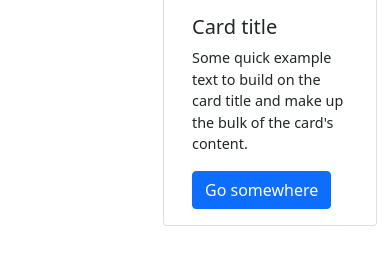
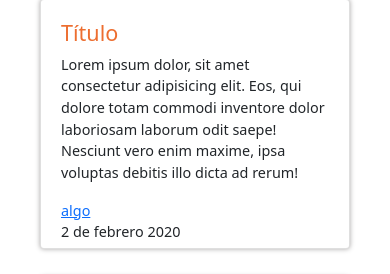
Before and after one commit to greenfreaks/r-gacsesystems, a PHP site: page /sections/home.html in a window 390 px wide. Shown: the part 637-911 px from the top of the page. Run offline with PHP 8.4, Linux system fonts and the light colour scheme; some libraries are stand-ins or nearby versions.

Commit message:
Se hace completamente responsive la sección de Home

```diff
--- a/css/style.css
+++ b/css/style.css
@@ -612,6 +612,34 @@ form input {
   .userLog, .userReg {
     width: 90%; } }
 
-.appBodyContent {
+.cardsBodyContent {
   padding: 50px;
-  padding-left: 150px; }
+  padding-left: 115px;
+  display: flex;
+  align-items: center; }
+  .cardsBodyContent .cardSection {
+    display: grid;
+    gap: 1.75rem;
+    grid-template-columns: repeat(auto-fill, minmax(280px, 1fr)); }
+    .cardsBodyContent .cardSection .card {
+      display: flex;
+      flex-wrap: wrap;
+      height: 300px;
+      padding: 20px;
+      box-shadow: 0 0 5px 0px #aaa8a8; }
+
+@media screen and (max-width: 768px) {
+  .cardsBodyContent {
+    padding: 40px;
+    padding-top: 70px; } }
+
+@media screen and (max-width: 480px) {
+  .cardsBodyContent {
+    padding-top: 80px; }
+    .cardsBodyContent .cardSection .card {
+      height: 250px; } }
+
+@media screen and (max-width: 320px) {
+  .cardsBodyContent {
+    padding: 20px;
+    padding-top: 60px; } }
--- a/scss/views/_home.scss
+++ b/scss/views/_home.scss
@@ -1,4 +1,47 @@
-.appBodyContent{
+.cardsBodyContent{
     padding: 50px;
-    padding-left: 150px;
+    padding-left: 115px;
+    display: flex;
+    align-items: center;
+
+    .cardSection{
+        display: grid;
+        gap: 1.75rem;
+        grid-template-columns: repeat(auto-fill, minmax(280px, 1fr));
+
+        .card{
+            display: flex;
+            flex-wrap: wrap;
+            height: 300px;
+            padding: 20px;
+            box-shadow: 0 0 5px 0px #aaa8a8;
+
+        }
+    }
 }
+
+@media screen and (max-width: 768px){
+    .cardsBodyContent{
+        padding: 40px;
+        padding-top: 70px;
+    }
+}
+
+@media screen and (max-width: 480px){
+    .cardsBodyContent{
+        padding-top: 80px;
+        .cardSection{
+            .card{
+                height: 250px;
+            }
+        }
+
+    }
+}
+
+@media screen and (max-width: 320px){
+    .cardsBodyContent{
+        padding: 20px;
+        padding-top: 60px;
+    }
+}
--- a/sections/home.html
+++ b/sections/home.html
@@ -47,43 +47,86 @@
       <li><a href="#">Cerrar sesión</a></li>
     </ul>
   </div>
-    <div class="appBodyContent">
-        <section class="citas row">
-            <div class="card" style="width: 21rem; margin: 25px;">
-                <img src="..." class="card-img-top" alt="...">
-                <div class="card-body">
-                  <h5 class="card-title">Card title</h5>
-                  <p class="card-text">Some quick example text to build on the card title and make up the bulk of the card's content.</p>
-                  <a href="#" class="btn btn-primary">Go somewhere</a>
+  <div class="cardsBodyContent">
+    <section class="cardSection">
+      <div class="card">
+        <div class="cardHeader">
+          <div class="cardTitle">
+            <h4 class="orangeTx">Título</h4>
+          </div>
+          <div class="cardBody">
+            <p>Lorem ipsum dolor, sit amet consectetur adipisicing elit. Eos, qui dolore totam commodi inventore dolor
+              laboriosam laborum odit saepe! Nesciunt vero enim maxime, ipsa voluptas debitis illo dicta ad rerum!
+            </p>
+
+            <a href="">algo</a>
+          </div>
+
+          <div class="cardFooter">
+            <p>2 de febrero 2020</p>
+          </div>
         </div>
       </div>
 
-              <div class="card" style="width: 21rem; margin: 25px;">
-                <img src="..." class="card-img-top" alt="...">
-                <div class="card-body">
-                  <h5 class="card-title">Card title</h5>
-                  <p class="card-text">Some quick example text to build on the card title and make up the bulk of the card's content.</p>
-                  <a href="#" class="btn btn-primary">Go somewhere</a>
+      <div class="card">
+        <div class="cardHeader">
+          <div class="cardTitle">
+            <h4 class="orangeTx">Título</h4>
+          </div>
+          <div class="cardBody">
+            <p>Lorem ipsum dolor, sit amet consectetur adipisicing elit. Eos, qui dolore totam commodi inventore dolor
+              laboriosam laborum odit saepe! Nesciunt vero enim maxime, ipsa voluptas debitis illo dicta ad rerum!
+            </p>
+
+            <a href="">algo</a>
+          </div>
+
+          <div class="cardFooter">
+            <p>2 de febrero 2020</p>
+          </div>
         </div>
       </div>
 
-              <div class="card" style="width: 21rem; margin: 25px;">
-                <img src="..." class="card-img-top" alt="...">
-                <div class="card-body">
-                  <h5 class="card-title">Card title</h5>
-                  <p class="card-text">Some quick example text to build on the card title and make up the bulk of the card's content.</p>
-                  <a href="#" class="btn btn-primary">Go somewhere</a>
+      <div class="card">
+        <div class="cardHeader">
+          <div class="cardTitle">
+            <h4 class="orangeTx">Título</h4>
+          </div>
+          <div class="cardBody">
+            <p>Lorem ipsum dolor, sit amet consectetur adipisicing elit. Eos, qui dolore totam commodi inventore dolor
+              laboriosam laborum odit saepe! Nesciunt vero enim maxime, ipsa voluptas debitis illo dicta ad rerum!
+            </p>
+
+            <a href="">algo</a>
+          </div>
+
+          <div class="cardFooter">
+            <p>2 de febrero 2020</p>
+          </div>
         </div>
       </div>
 
-              <div class="card" style="width: 21rem; margin: 25px;">
-                <img src="..." class="card-img-top" alt="...">
-                <div class="card-body">
-                  <h5 class="card-title">Card title</h5>
-                  <p class="card-text">Some quick example text to build on the card title and make up the bulk of the card's content.</p>
-                  <a href="#" class="btn btn-primary">Go somewhere</a>
+      <div class="card">
+        <div class="cardHeader">
+          <div class="cardTitle">
+            <h4 class="orangeTx">Título</h4>
+          </div>
+          <div class="cardBody">
+            <p>Lorem ipsum dolor, sit amet consectetur adipisicing elit. Eos, qui dolore totam commodi inventore dolor
+              laboriosam laborum odit saepe! Nesciunt vero enim maxime, ipsa voluptas debitis illo dicta ad rerum!
+            </p>
+
+            <a href="">algo</a>
+          </div>
+
+          <div class="cardFooter">
+            <p>2 de febrero 2020</p>
           </div>
         </div>
+      </div>
+
+
+
     </section>
   </div>
 
```
Also changed, not shown: js/log_reg.js (+13 -89 lines). Lines whose indentation alone changed are shown as unchanged.
